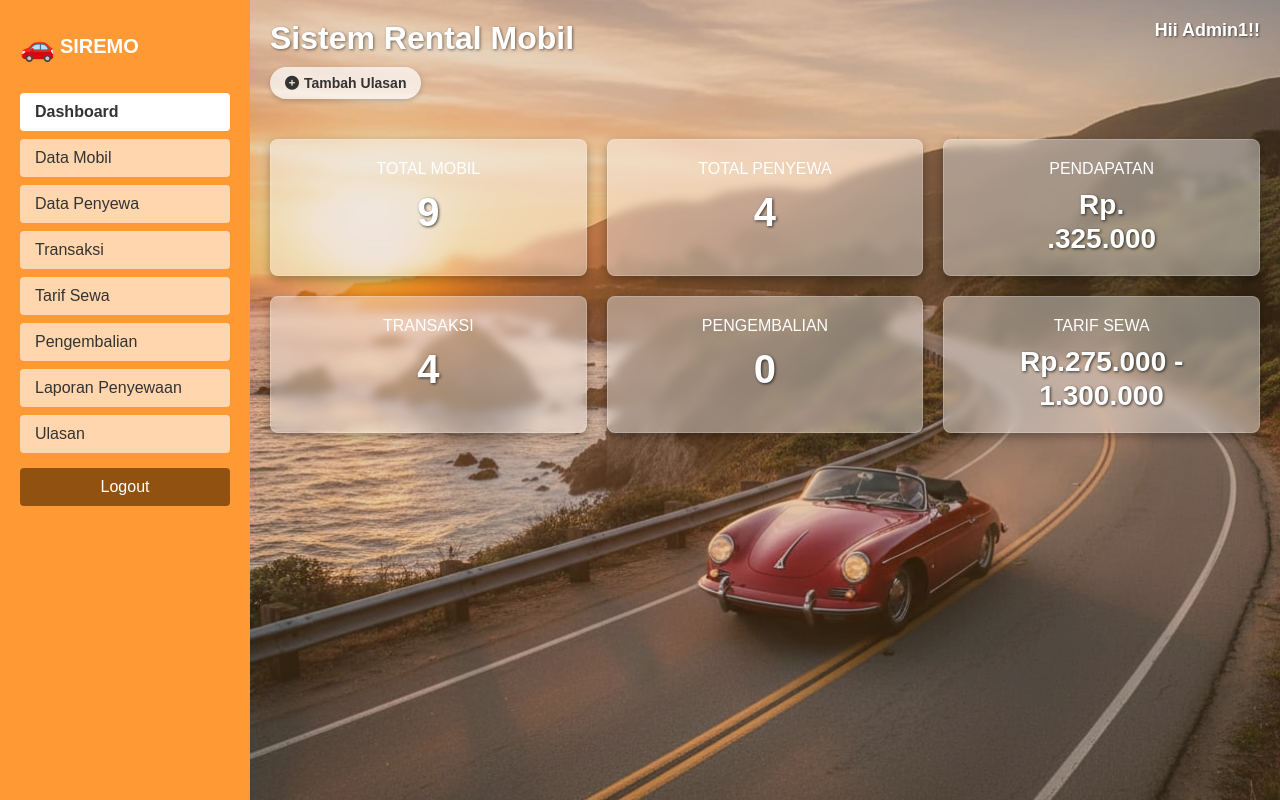
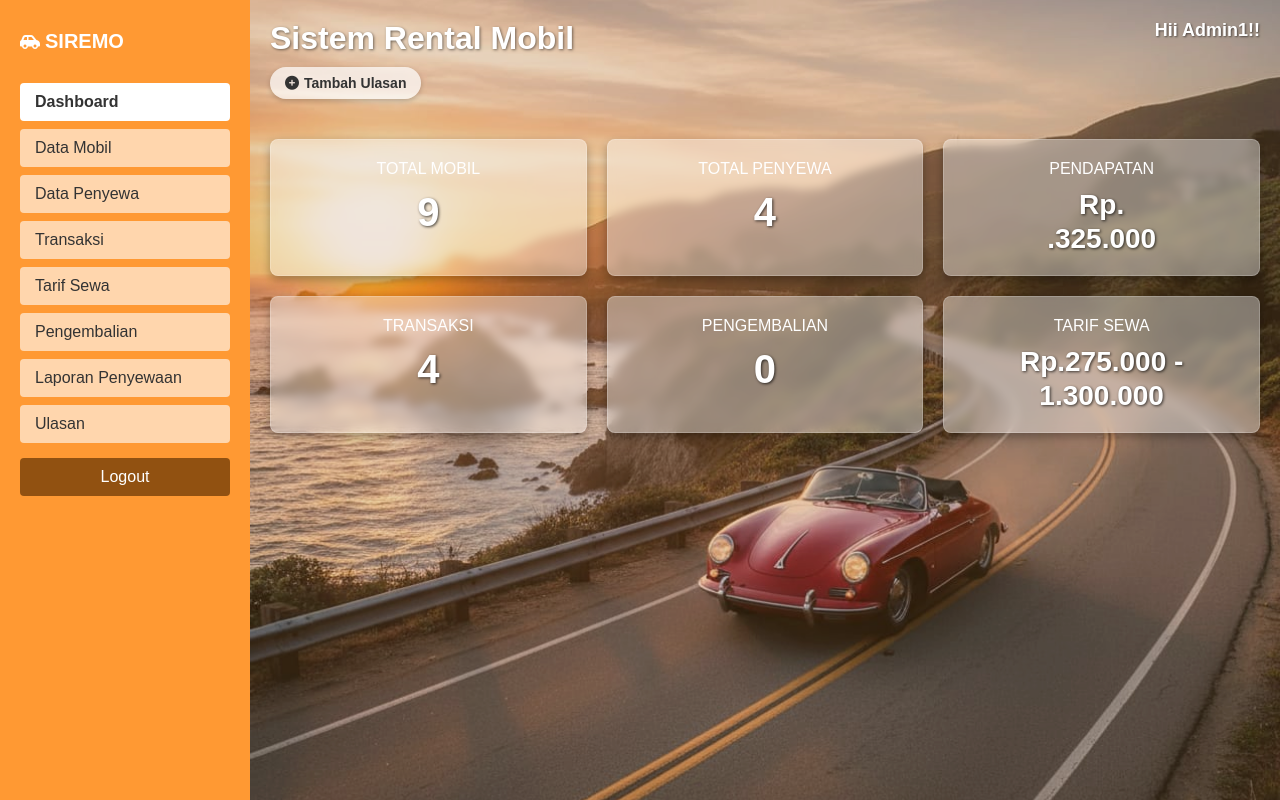
Before and after one commit to sriatin0998/siremo, a PHP site: page /admin/dashboard.php in a window 1280 px wide. Run offline with PHP 8.4, Linux system fonts and the light colour scheme; a user stored in the database is signed in.

Commit message:
dashboard

```diff
--- a/admin/dashboard.php
+++ b/admin/dashboard.php
@@ -32,7 +32,7 @@ $tarif_sewa = "Rp.275.000 - 1.300.000";
 
         <div class="sidebar">
             <div class="logo-siermo">
-                <span class="car-icon">🚗</span>
+                <i class="fa-solid fa-car-side"></i>
                 <h2 class="logo-text">SIREMO</h2>
             </div>
 
```
